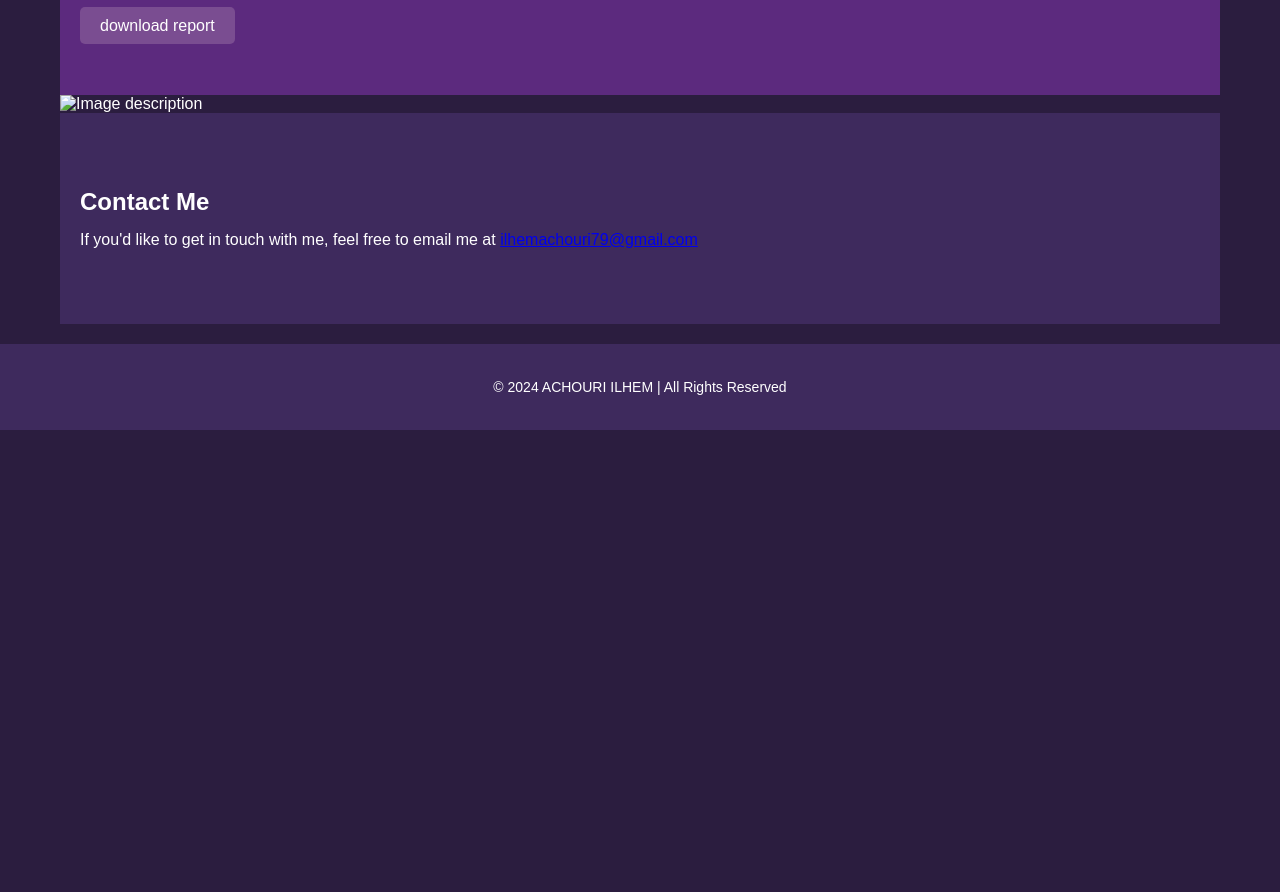
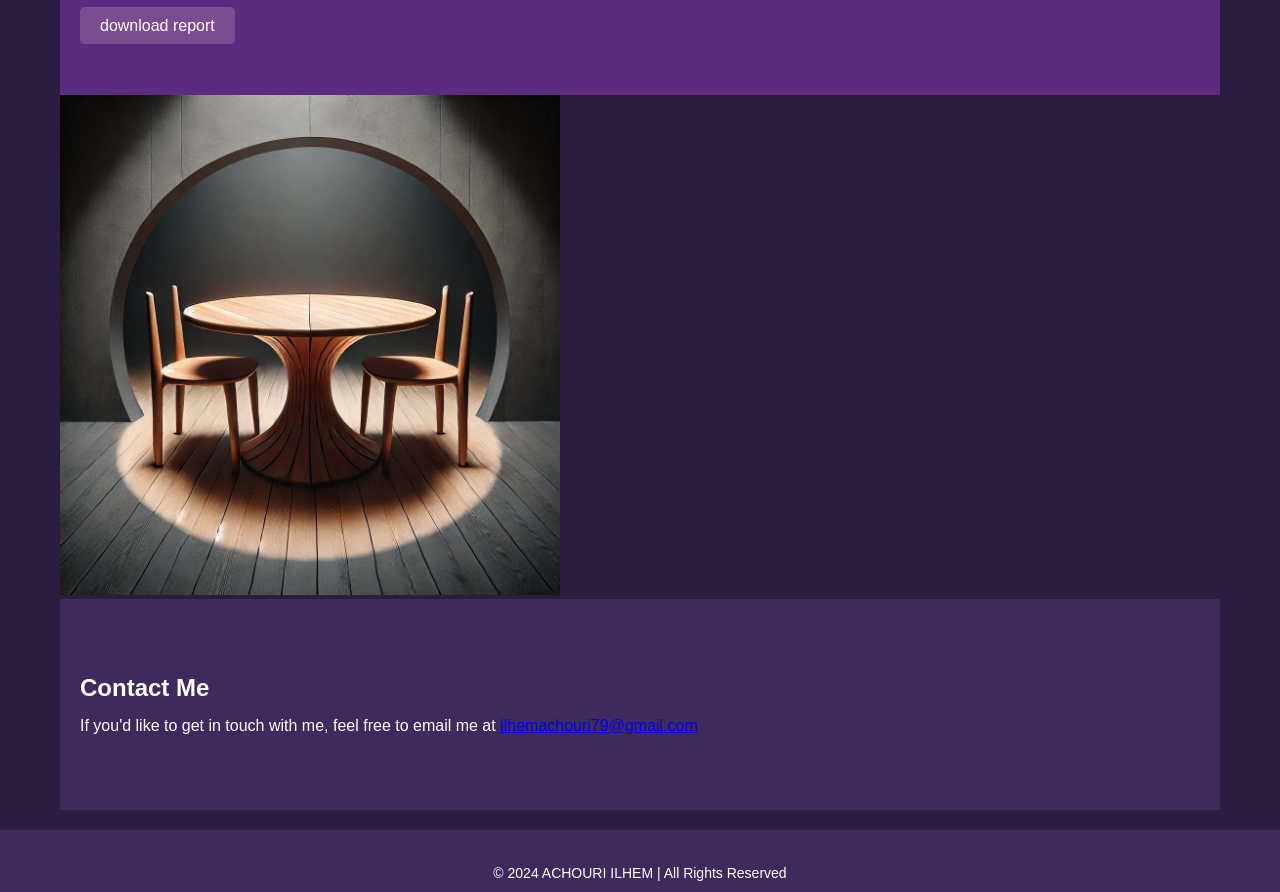
Before and after one commit to Achouriilhem/Achouri.github.io, a plain HTML site: page index.html in a window 1280 px wide. Shown: the part 1414-2306 px from the top of the page. Before the commit the page ends 1844 px from the top, so only its background shows below. Drawn offline with nearby package versions, Linux system fonts and the light colour scheme; a script that the page names is missing.

Commit message:
Update index.html

```diff
--- a/index.html
+++ b/index.html
@@ -70,7 +70,7 @@
       <a href="report(tp2).rtf" target="_blank" class="btn" data-aos="zoom-in">download report</a>
     </section>
  <div class="image-container" data-aos="fade-up">
-    <img src="tc.jpg" alt="Image description" width="500" height="auto">
+    <img src="tc.jpg.jpg" alt="Image description" width="500" height="auto">
   </div>
     <!-- Contact Section -->
     <section id="contact">
```
